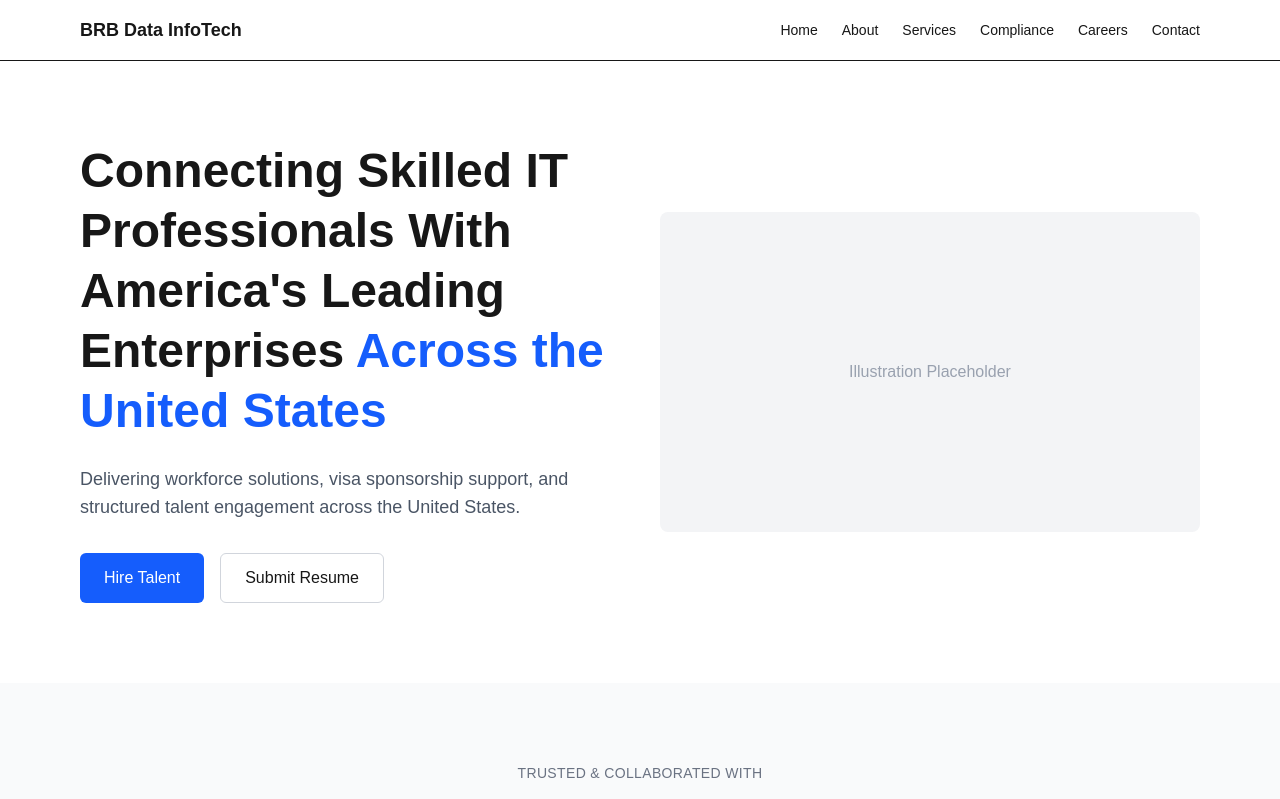
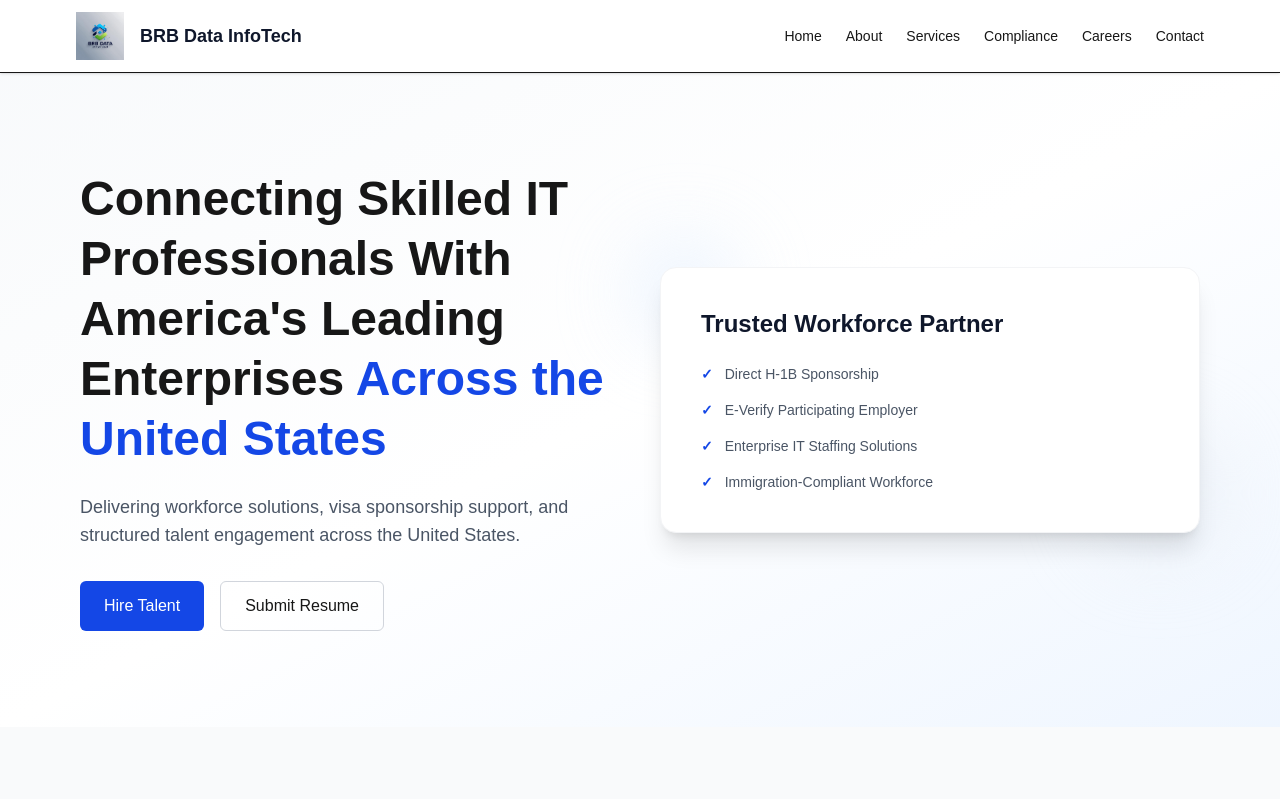
Before and after one commit to mdsravani/brb-staffing-platform, a Next.js app: page / in a window 1280 px wide. Shown: the top 799 px of the page. Built offline with nearby package versions, Linux system fonts and the light colour scheme.

Commit message:
UI improvements and visa sponsorship updates

```diff
--- a/app/contact/page.tsx
+++ b/app/contact/page.tsx
@@ -9,8 +9,8 @@
             Get In Touch
           </h1>
           <p className="mt-6 text-gray-300 max-w-3xl mx-auto">
-            Connect with our team to discuss vendor partnerships
-            or consultant opportunities.
+            Connect with our team to discuss enterprise staffing needs
+            or visa-sponsored career opportunities.
           </p>
         </div>
       </section>
@@ -19,33 +19,45 @@
       <section className="py-20">
         <div className="max-w-6xl mx-auto px-4 grid md:grid-cols-2 gap-16">
 
-          {/* Contact Info */}
+            {/* Contact Info */}
           <div>
-            <h2 className="text-3xl font-semibold mb-6">
+            <h2 className="text-3xl font-semibold mb-8">
               Contact Information
             </h2>
 
-            <div className="space-y-6 text-gray-600">
+            <div className="space-y-8 text-gray-600">
+
               <div>
                 <h3 className="font-semibold text-gray-900">
                   Email
                 </h3>
-                <p>info@brbdatainfotech.com</p>
+                <a
+                  href="mailto:hr@brbdatainfotech.com"
+                  className="text-blue-600 hover:underline"
+                >
+                  hr@brbdatainfotech.com
+                </a>
               </div>
 
               <div>
                 <h3 className="font-semibold text-gray-900">
                   Phone
                 </h3>
-                <p>+1 (000) 000-0000</p>
+                <a
+                  href="tel:5127377073"
+                  className="text-blue-600 hover:underline"
+                >
+                  (512) 737-7073
+                </a>
               </div>
 
               <div>
                 <h3 className="font-semibold text-gray-900">
                   Service Region
                 </h3>
-                <p>United States (Vendor & Consultant Support)</p>
+                <p>United States</p>
               </div>
+
             </div>
           </div>
 
@@ -62,7 +74,7 @@
                 </label>
                 <input
                   type="text"
-                  className="w-full border rounded-md px-4 py-3 focus:outline-none focus:ring-2 focus:ring-blue-600"
+                  className="w-full border rounded-md px-4 py-3 focus:outline-none focus:ring-2 focus:ring-slate-900"
                   placeholder="Enter your full name"
                 />
               </div>
@@ -73,7 +85,7 @@
                 </label>
                 <input
                   type="email"
-                  className="w-full border rounded-md px-4 py-3 focus:outline-none focus:ring-2 focus:ring-blue-600"
+                  className="w-full border rounded-md px-4 py-3 focus:outline-none focus:ring-2 focus:ring-slate-900"
                   placeholder="Enter your email"
                 />
               </div>
@@ -84,14 +96,14 @@
                 </label>
                 <textarea
                   rows={4}
-                  className="w-full border rounded-md px-4 py-3 focus:outline-none focus:ring-2 focus:ring-blue-600"
+                  className="w-full border rounded-md px-4 py-3 focus:outline-none focus:ring-2 focus:ring-slate-900"
                   placeholder="Write your message..."
                 />
               </div>
 
               <button
                 type="submit"
-                className="w-full bg-blue-600 text-white py-3 rounded-md font-medium hover:bg-blue-700"
+                className="w-full bg-slate-900 text-white py-3 rounded-md font-medium hover:bg-slate-800"
               >
                 Submit Inquiry
               </button>
--- a/components/layout/Navbar.tsx
+++ b/components/layout/Navbar.tsx
@@ -1,11 +1,23 @@
+import Image from "next/image";
 import Link from "next/link";
 export default function Navbar() {
   return (
-    <nav className="w-full border-b bg-white sticky top-0 z-50">
-      <div className="max-w-6xl mx-auto flex items-center justify-between p-4">
-        <span className="font-bold text-lg">
+    <nav className="bg-white/90 backdrop-blur-md shadow-sm border-b sticky top-0 z-50">
+      <div className="max-w-6xl mx-auto flex items-center justify-between p-3">
+        <Link href="/" className="flex items-center gap-4">
+          <div className="w-12 h-12 flex items-center justify-center">
+          <Image
+          src="/logo.png"
+          alt="BRB Data InfoTech"
+          width={48}
+          height={48}
+          className="object-contain"
+          priority
+          /></div>
+          <span className="text-lg font-semibold text-slate-900 whitespace-nowrap">
           BRB Data InfoTech
         </span>
+        </Link>
 
         <div className="space-x-6 text-sm">
           <Link href="/" className="hover:text-blue-600">Home</Link>
--- a/components/sections/Hero.tsx
+++ b/components/sections/Hero.tsx
@@ -1,13 +1,13 @@
 export default function Hero() {
   return (
-    <section className="w-full py-20">
+    <section className="w-full py-24 bg-gradient-to-br from-slate-50 via-white to-blue-50">
       <div className="max-w-6xl mx-auto px-4 grid md:grid-cols-2 gap-10 items-center">
 
         {/* Left Content */}
         <div>
           <h1 className="text-4xl md:text-5xl font-bold leading-tight">
             Connecting Skilled IT Professionals With America's Leading Enterprises
-            <span className="text-blue-600"> Across the United States</span>
+            <span className="text-blue-700"> Across the United States</span>
           </h1>
 
           <p className="mt-6 text-gray-600 text-lg">
@@ -15,7 +15,7 @@
           </p>
 
           <div className="mt-8 flex gap-4">
-            <button className="bg-blue-600 text-white px-6 py-3 rounded-md hover:bg-blue-700">
+            <button className="bg-blue-700 text-white px-6 py-3 rounded-md hover:bg-blue-700">
               Hire Talent
             </button>
 
@@ -26,12 +26,38 @@
         </div>
 
         {/* Right Placeholder */}
-        <div className="bg-gray-100 h-80 rounded-lg flex items-center justify-center">
-          <span className="text-gray-400">
-            Illustration Placeholder
-          </span>
+        <div className="relative">
+        <div className="absolute -top-6 -left-6 w-24 h-24 bg-blue-100 rounded-full blur-2xl opacity-60"></div>
+        <div className="absolute -bottom-6 -right-6 w-32 h-32 bg-slate-200 rounded-full blur-2xl opacity-50"></div>
+
+        <div className="relative bg-white rounded-2xl shadow-xl p-10 border border-gray-100">
+          <h3 className="text-2xl font-semibold mb-6 text-slate-900">
+            Trusted Workforce Partner
+          </h3>
+
+          <div className="space-y-4 text-gray-600 text-sm">
+            <div className="flex items-start gap-3">
+              <span className="text-blue-700 font-bold">✓</span>
+              <span>Direct H-1B Sponsorship</span>
+            </div>
+
+            <div className="flex items-start gap-3">
+              <span className="text-blue-700 font-bold">✓</span>
+              <span>E-Verify Participating Employer</span>
+            </div>
+
+            <div className="flex items-start gap-3">
+              <span className="text-blue-700 font-bold">✓</span>
+              <span>Enterprise IT Staffing Solutions</span>
+            </div>
+
+            <div className="flex items-start gap-3">
+              <span className="text-blue-700 font-bold">✓</span>
+              <span>Immigration-Compliant Workforce</span>
+            </div>
+          </div>
         </div>
-
+      </div>
       </div>
     </section>
   );
```
Also changed, not shown: public/logo.png (added).
